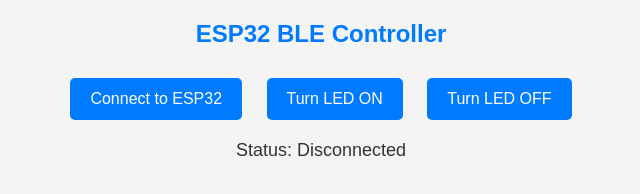
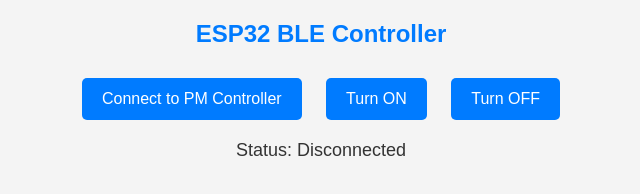
Before and after one commit to Gingerman1996/my-ble-app, a website: page dist/index.html in a window 1280 px wide. Shown: the whole page, without its empty margins (319-959 px from the left). Drawn offline with Linux system fonts and the light colour scheme.

Commit message:
change botton name

```diff
--- a/dist/index.html
+++ b/dist/index.html
@@ -3,14 +3,14 @@
 <head>
     <meta charset="UTF-8">
     <meta name="viewport" content="width=device-width, initial-scale=1.0">
-    <title>ESP32 BLE Control</title>
+    <title>PM Controller</title>
     <link rel="stylesheet" href="style.css">
 </head>
 <body>
     <h1>ESP32 BLE Controller</h1>
-    <button id="connectBtn">Connect to ESP32</button>
-    <button id="ledOnBtn">Turn LED ON</button>
-    <button id="ledOffBtn">Turn LED OFF</button>
+    <button id="connectBtn">Connect to PM Controller</button>
+    <button id="ledOnBtn">Turn ON</button>
+    <button id="ledOffBtn">Turn OFF</button>
     <p>Status: <span id="status">Disconnected</span></p>
 
     <script src="app.js"></script>
```
